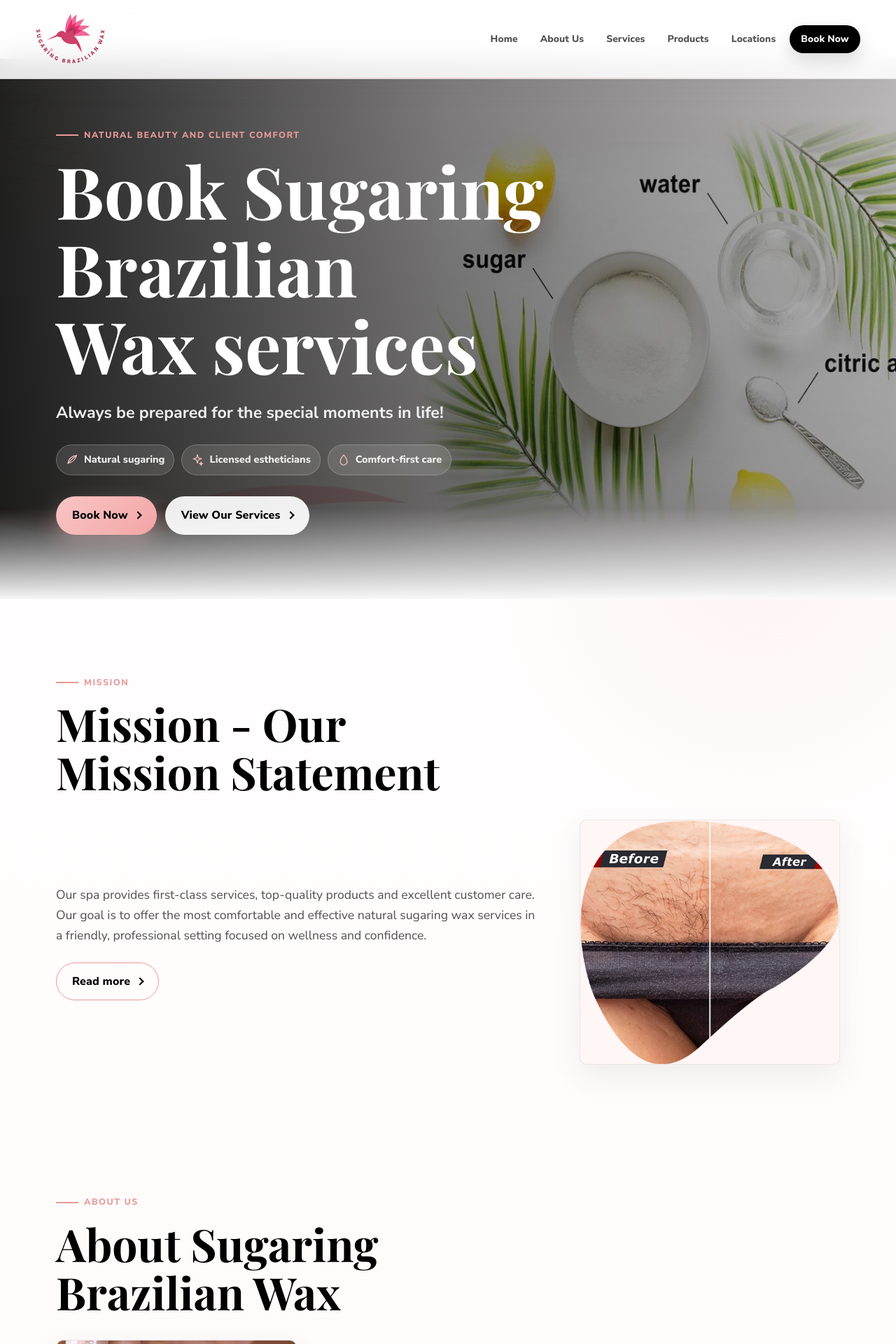
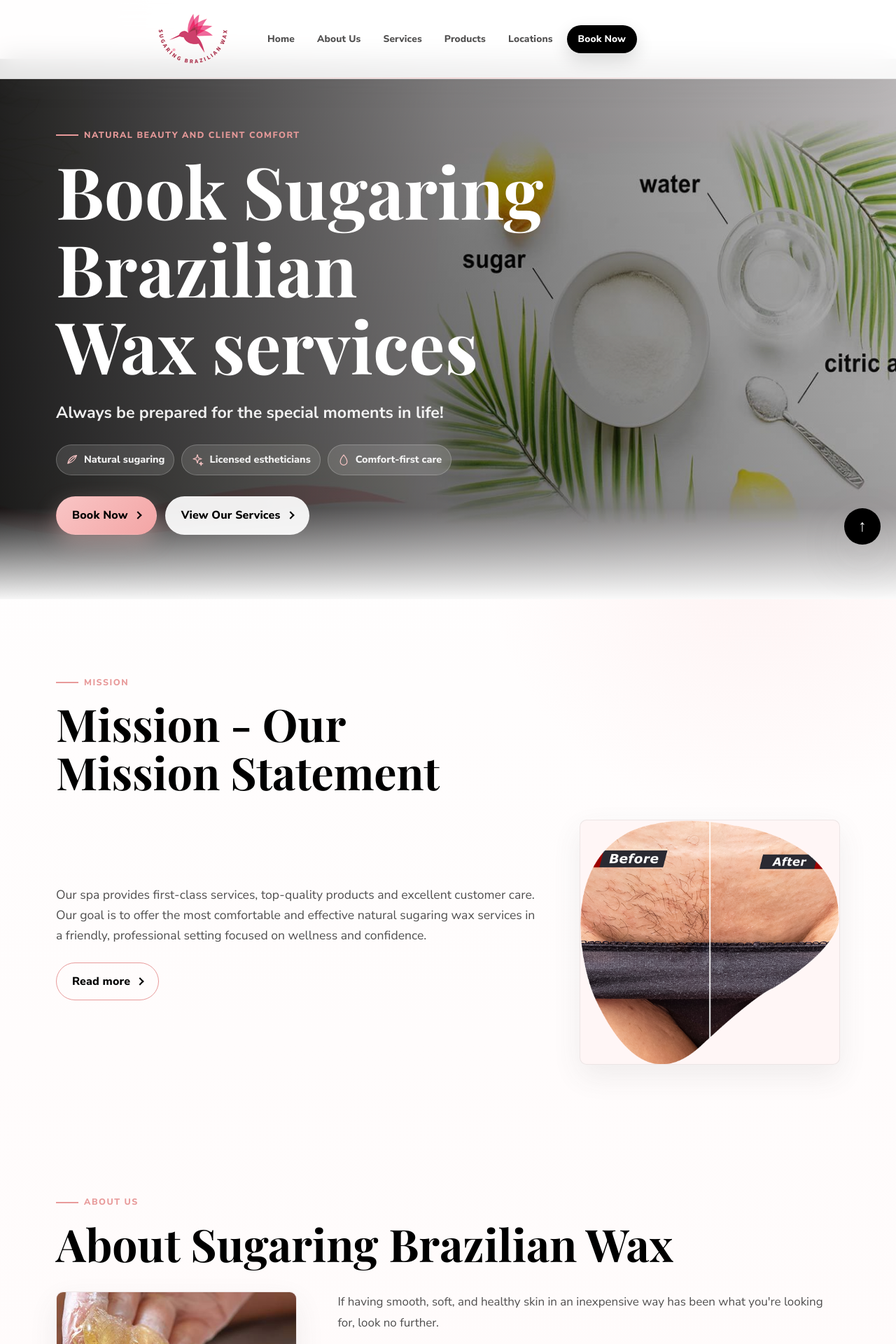
Before and after one commit to Yankzera/sugaring-brazilian-wax-website, a React (Vite) app: page / in a window 1280 px wide. Shown: the top 1920 px of the page at 70% size. Built offline with nearby package versions, Linux system fonts and the light colour scheme.

Commit message:
Refine header footer and home layout

```diff
--- a/src/App.jsx
+++ b/src/App.jsx
@@ -204,6 +204,7 @@ function App() {
         <Page />
       </main>
       <Footer />
+      <BackToTop />
     </>
   );
 }
@@ -279,7 +280,7 @@ function HomePage() {
           <img src={missionImage} alt="Before and after sugaring result" />
         </div>
       </Section>
-      <Section eyebrow="About Us" title="About Sugaring Brazilian Wax">
+      <Section eyebrow="About Us" title="About Sugaring Brazilian Wax" className="about-home-section">
         <div className="about-split">
           <img src={aboutImage} alt="Sugaring paste applied to skin" />
           <div className="about-copy">
@@ -774,9 +775,17 @@ function Footer() {
         <NavLink route="privacy" label="Privacy Policy" />
         <NavLink route="terms" label="Terms of Service" />
       </nav>
-      <a className="btn btn-primary" href="#/careers">Apply now to work with us!</a>
+      <a className="btn btn-primary footer-apply" href="#/careers">Apply now</a>
     </footer>
   );
 }
 
+function BackToTop() {
+  return (
+    <button className="back-to-top" type="button" aria-label="Back to top" onClick={() => window.scrollTo({ top: 0, behavior: 'smooth' })}>
+      <span aria-hidden="true">↑</span>
+    </button>
+  );
+}
+
 export default App;
--- a/src/styles.css
+++ b/src/styles.css
@@ -75,9 +75,10 @@ ul {
   position: fixed;
   inset: 0 0 auto;
   z-index: 100;
-  display: flex;
+  display: grid;
+  grid-template-columns: 140px minmax(0, auto) 140px;
   align-items: center;
-  justify-content: space-between;
+  justify-content: center;
   gap: 24px;
   min-height: 84px;
   padding: 16px clamp(18px, 4vw, 56px);
@@ -119,6 +120,7 @@ ul {
 
 .brand-image-only {
   gap: 0;
+  justify-self: center;
 }
 
 .bird {
@@ -150,9 +152,10 @@ ul {
 .nav {
   display: flex;
   align-items: center;
-  justify-content: flex-end;
+  justify-content: center;
   gap: 8px;
   flex-wrap: wrap;
+  justify-self: center;
 }
 
 .nav a,
@@ -412,6 +415,14 @@ main {
 .section-heading {
   max-width: 800px;
   margin-bottom: 34px;
+}
+
+.about-home-section .section-heading {
+  max-width: none;
+}
+
+.about-home-section .section-heading h2 {
+  white-space: nowrap;
 }
 
 .section h2,
@@ -914,18 +925,22 @@ main {
 
 .site-footer {
   display: grid;
-  grid-template-columns: 1.2fr 1fr auto;
+  grid-template-columns: minmax(0, 1fr);
+  justify-items: center;
   gap: 34px;
   padding: clamp(36px, 6vw, 70px) clamp(18px, 4vw, 56px);
   background:
     radial-gradient(circle at 14% 12%, rgba(249, 197, 197, 0.34), transparent 22rem),
     linear-gradient(180deg, var(--white), var(--blush));
   border-top: 1px solid var(--pink-soft);
+  text-align: center;
 }
 
 .site-footer nav {
-  display: grid;
-  gap: 8px;
+  display: flex;
+  justify-content: center;
+  gap: 8px 18px;
+  flex-wrap: wrap;
 }
 
 .site-footer nav a {
@@ -933,10 +948,52 @@ main {
 }
 
 .footer-brand {
+  justify-content: center;
   margin-bottom: 14px;
 }
 
+.footer-apply {
+  width: auto;
+  min-width: 150px;
+  max-width: 100%;
+  padding-inline: 24px;
+  white-space: nowrap;
+}
+
+.back-to-top {
+  position: fixed;
+  right: 22px;
+  bottom: 22px;
+  z-index: 120;
+  display: inline-grid;
+  place-items: center;
+  width: 52px;
+  height: 52px;
+  border: 1px solid rgba(0, 0, 0, 0.08);
+  border-radius: 999px;
+  background: var(--black);
+  color: var(--white);
+  box-shadow: var(--shadow);
+  cursor: pointer;
+  transition: transform 0.18s ease, background 0.18s ease;
+}
+
+.back-to-top span {
+  font-size: 1.45rem;
+  line-height: 1;
+}
+
+.back-to-top:hover {
+  transform: translateY(-3px);
+  background: var(--charcoal);
+}
+
 @media (max-width: 1020px) {
+  .site-header {
+    display: flex;
+    justify-content: space-between;
+  }
+
   .menu-button {
     display: inline-flex;
   }
@@ -1003,6 +1060,10 @@ main {
     font-size: clamp(2.7rem, 16vw, 4.3rem);
   }
 
+  .about-home-section .section-heading h2 {
+    white-space: normal;
+  }
+
   .split,
   .media-split,
   .about-split,
@@ -1037,4 +1098,11 @@ main {
     align-items: stretch;
     flex-direction: column;
   }
+
+  .back-to-top {
+    right: 14px;
+    bottom: 14px;
+    width: 46px;
+    height: 46px;
+  }
 }
```
